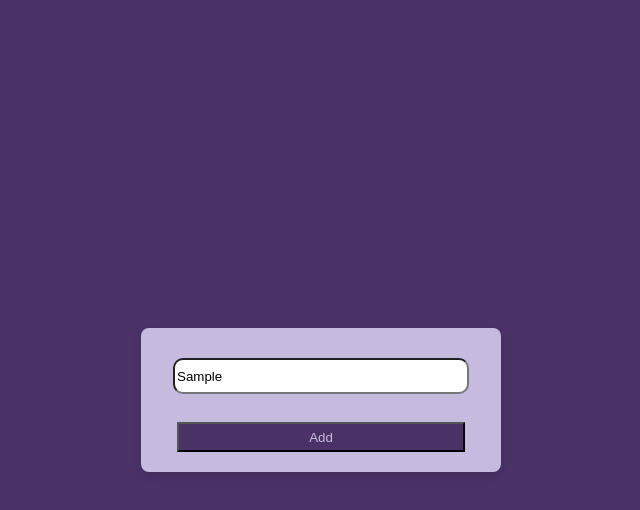
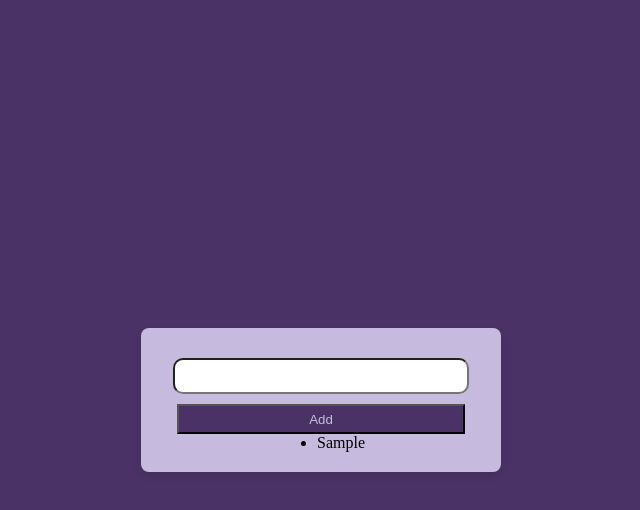
Before and after one commit to samjhanaaa/TODO, a plain HTML site: page index.html in a window 1280 px wide. Both pictures are taken after typing "Sample" into the empty fields and a click on the button "Add". Shown: the whole page, without its empty margins (319-959 px from the left). Drawn offline with Linux system fonts and the light colour scheme.

Commit message:
Add task feature

```diff
--- a/index.html
+++ b/index.html
@@ -9,8 +9,7 @@
 <body>
     <div id="main-container">
         <input type="text" id="todo-input">
-        <br>
-        <button id="add-input">Add</button>
+        <button id="add-input" onclick="listDisplay()">Add</button>
         <ul id="todo-list"></ul>
     </div>
     <script src="script.js"></script>
--- a/script.js
+++ b/script.js
@@ -0,0 +1,11 @@
+const input = document.getElementById("todo-input");
+const btnInput = document.getElementById("add-input");
+const todoList = document.getElementById("todo-list");
+
+function listDisplay() {
+    const makeList = document.createElement("li");
+    makeList.textContent = input.value;
+    todoList.appendChild(makeList);
+    input.value = "";
+
+}
```
